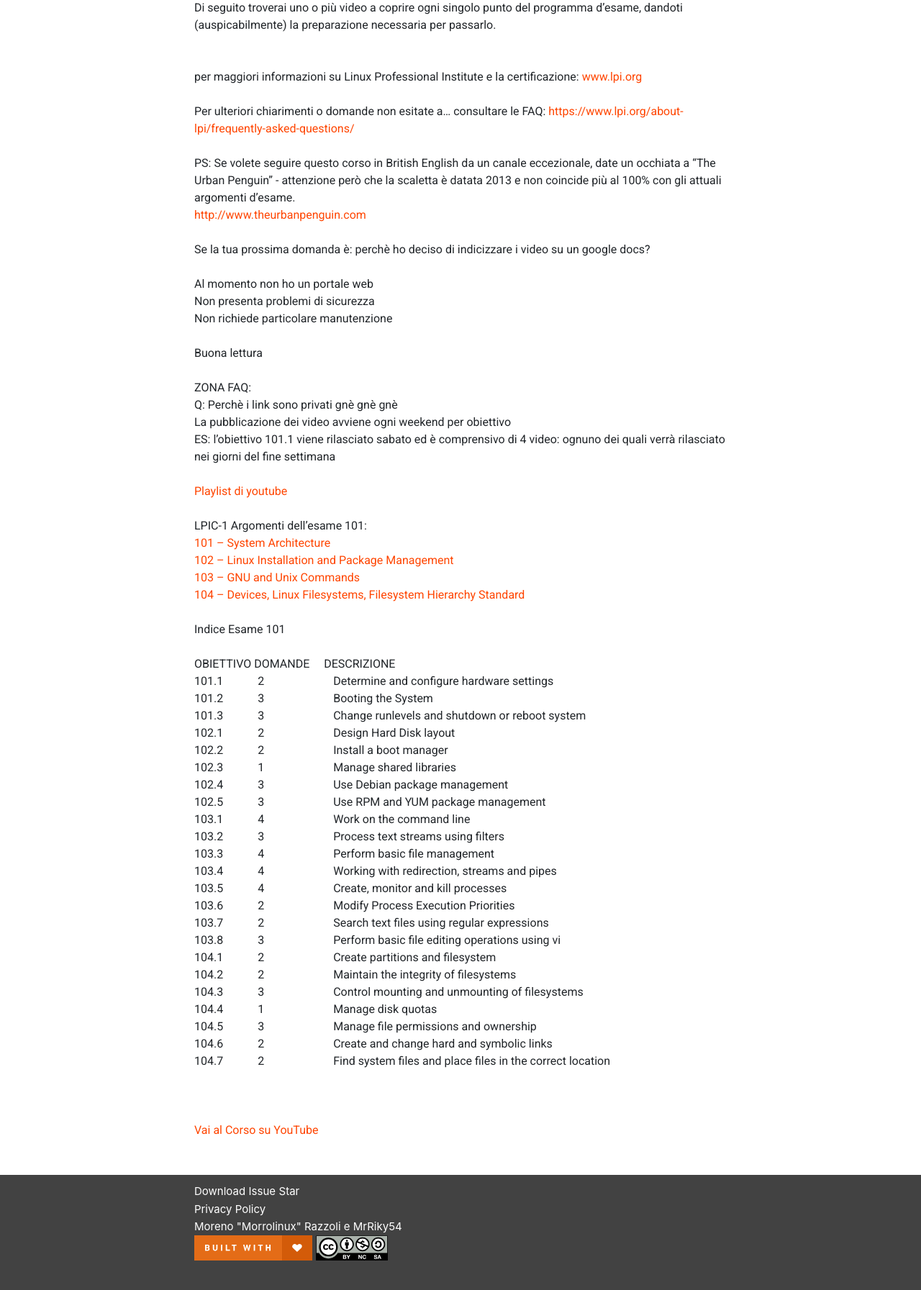
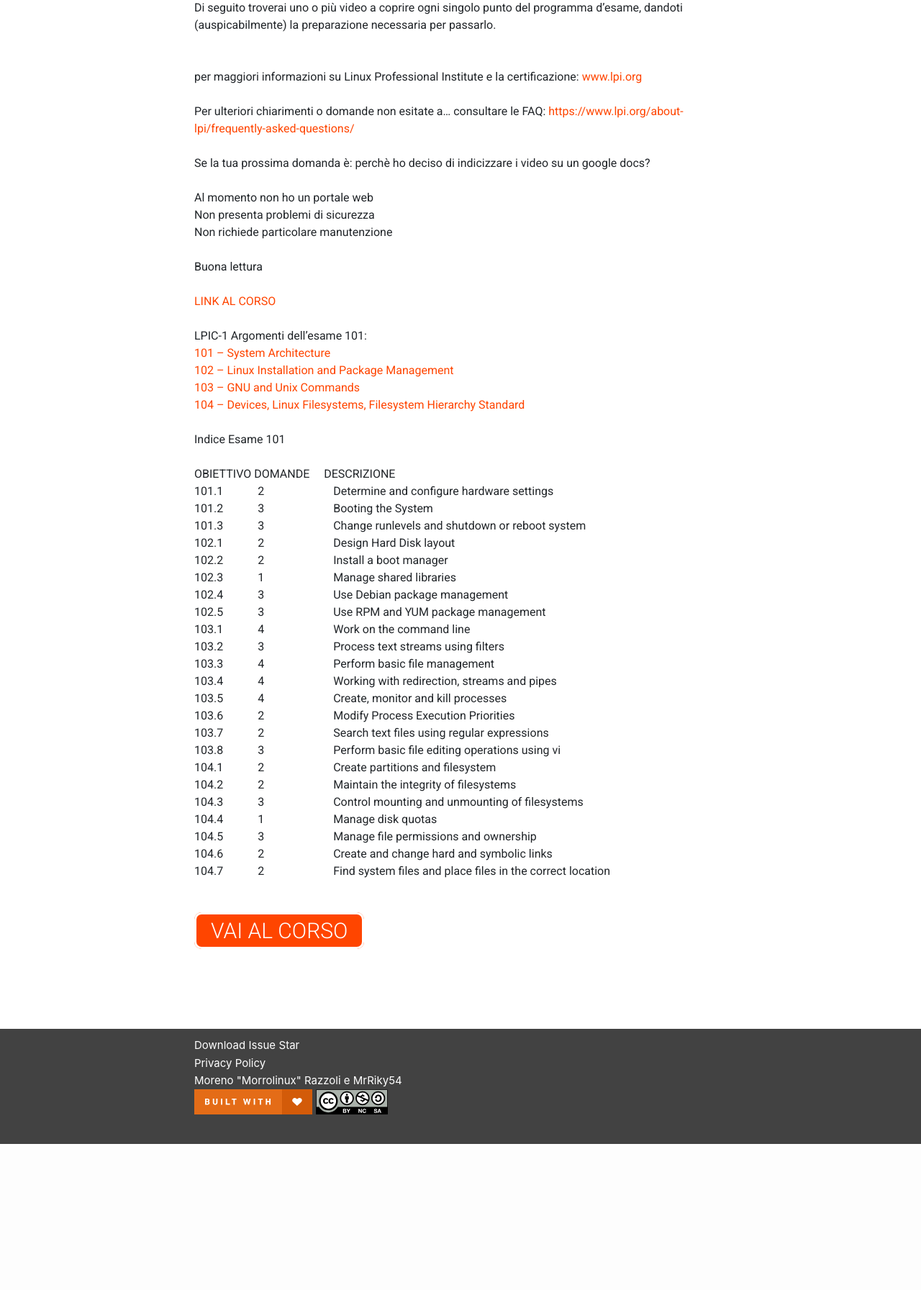
Before and after one commit to morrolinuxyt/website, a PHP site: page /lpi.php in a window 1280 px wide. Shown: the part 901-2694 px from the top of the page at 72% size. After the commit the page ends 2491 px from the top, so only its background shows below. Run offline with PHP 8.4, Linux system fonts and the light colour scheme; some libraries are stand-ins or nearby versions.

Commit message:
Modified "LPI" Links and Changed Buttons Style

```diff
--- a/assets/lpi_text.html
+++ b/assets/lpi_text.html
@@ -18,9 +18,6 @@
     <br /><br />
     Per ulteriori chiarimenti o domande non esitate a… consultare le FAQ: <a href="https://www.lpi.org/about-lpi/frequently-asked-questions/" target="blank_">https://www.lpi.org/about-lpi/frequently-asked-questions/</a><br /><br />
 
-    PS: Se volete seguire questo corso in British English da un canale eccezionale, date un occhiata a “The Urban Penguin” - attenzione però che la scaletta è datata 2013 e non coincide più al 100% con gli attuali argomenti d’esame.<br />
-    <a href="http://www.theurbanpenguin.com" target="blank_">http://www.theurbanpenguin.com</a><br /><br />
-
     Se la tua prossima domanda è: perchè ho deciso di indicizzare i video su un google docs?<br /><br />
 
     Al momento non ho un portale web<br />
@@ -29,12 +26,7 @@
 
     Buona lettura<br /><br />
 
-    ZONA FAQ:<br />
-    Q: Perchè i link sono privati gnè gnè gnè<br />
-    La pubblicazione dei video avviene ogni weekend per obiettivo<br />
-    ES: l’obiettivo 101.1 viene rilasciato sabato ed è comprensivo di 4 video: ognuno dei quali verrà rilasciato nei giorni del fine settimana <br /><br />
-
-    <a href="https://www.youtube.com/playlist?list=PL4L8OWDC99_d46jXlR02dCWzTwNISywwU" target="blank_">Playlist di youtube</a><br /><br />
+    <a href="https://www.udemy.com/impara-linux-dalle-basi-alla-certificazione/?couponCode=MORROLINUXIT" target="blank_">LINK AL CORSO</a><br /><br />
     LPIC-1 Argomenti dell’esame 101:<br />
     <a href="https://www.lpi.org/study-resources/lpic-1-101-exam-objectives/#101" target="blank_">101 – System Architecture</a><br />
     <a href="https://www.lpi.org/study-resources/lpic-1-101-exam-objectives/#102" target="blank_">102 – Linux Installation and Package Management</a><br />
@@ -65,9 +57,9 @@
     104.4&emsp;&emsp;&emsp;1&emsp;&emsp;&emsp;&emsp;&emsp;&emsp;Manage disk quotas<br />
     104.5&emsp;&emsp;&emsp;3&emsp;&emsp;&emsp;&emsp;&emsp;&emsp;Manage file permissions and ownership<br />
     104.6&emsp;&emsp;&emsp;2&emsp;&emsp;&emsp;&emsp;&emsp;&emsp;Create and change hard and symbolic links<br />
-    104.7&emsp;&emsp;&emsp;2&emsp;&emsp;&emsp;&emsp;&emsp;&emsp;Find system files and place files in the correct location<br /><br /><br /><br />
+    104.7&emsp;&emsp;&emsp;2&emsp;&emsp;&emsp;&emsp;&emsp;&emsp;Find system files and place files in the correct location<br />
 
-    <a href="https://www.youtube.com/playlist?list=PL4L8OWDC99_d46jXlR02dCWzTwNISywwU" target="blank_">Vai al Corso su YouTube</a>
+    <br /><br /><a class="button" href="https://www.udemy.com/impara-linux-dalle-basi-alla-certificazione/?couponCode=MORROLINUXIT" target="blank_">VAI AL CORSO</a></p><br /><br />
   </p>
   <br />
 </div>
--- a/css/style.css
+++ b/css/style.css
@@ -132,7 +132,19 @@ body {
   box-shadow: 0px 0px 20px #757575;
   text-align: center;
 }
-
+.button {
+  font-weight: 300;
+  font-size: 30px;
+  padding: 5px 20px 5px 20px;
+  border: solid;
+  border-radius: 10px;
+  background-color: orangered;
+  color: white;
+}
+.button:hover {
+  background-color: #b23000;
+  color: white;
+}
 
 
 
--- a/sostieni.php
+++ b/sostieni.php
@@ -35,7 +35,7 @@
       </p>
       <h2>Donazioni</h2>
       <p>Anche se i video sono visibili gratuitamente, la loro realizzazione ha dei costi, sia economici che in termini di tempo.<br />Se ti va di contribuire ad ammortizzarli e credi anche tu nell'<strong>informazione libera</strong>, puoi fare una donazione tramite il seguente link. <b>Grazie.</b>
-      <br /><br /><a style="font-weight: 300; font-size: 30px; padding: 5px 20px 5px 20px; border: solid; border-radius: 27px;" href="https://streamtip.com/y/morrolinux" target="blank_">Sostieni</a></p><br /><br />
+      <br /><br /><a class="button" href="https://streamtip.com/y/morrolinux" target="blank_">Sostieni</a></p><br /><br />
     </div>
 
 <?php include "assets/footer.html"; ?>
```
